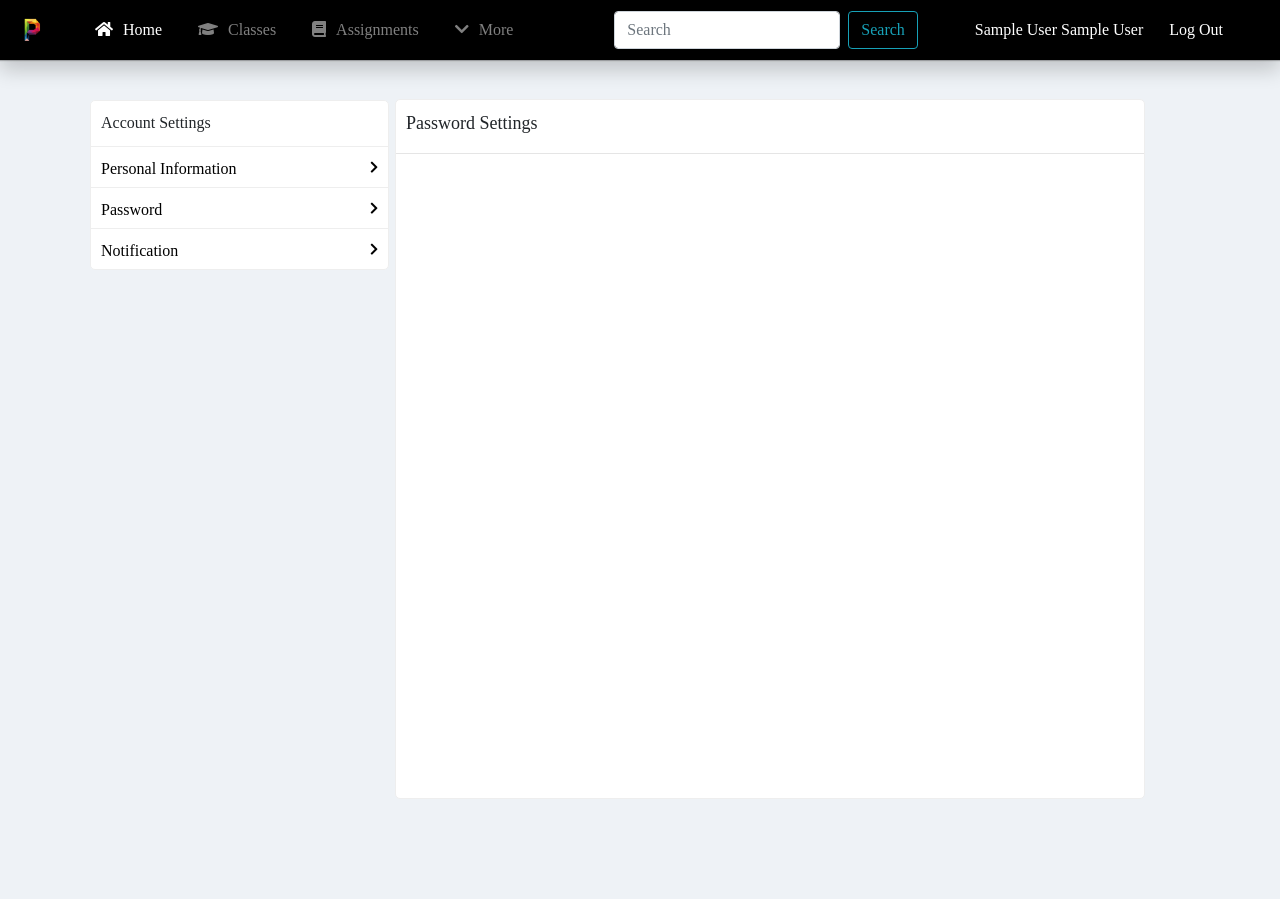
After one commit to SyeedHasan/TeachMe, a PHP site: page /password.php in a window 1280 px wide. The commit adds this page. Run offline with PHP 8.4, Linux system fonts and the light colour scheme; the visitor is signed in with stand-in values (Sample User, id 1); some libraries are stand-ins or nearby versions.

Commit message:
setting pages

```diff
--- a/assets/css/settings.css
+++ b/assets/css/settings.css
@@ -5,9 +5,10 @@
     height: 700px;
     background-color: white;
     margin-left: 395px;
-    margin-top: -49px;
+    margin-top: 39px; /* -49px if position not fixed */
     border: 1px;
     border-style: groove;
+    margin-bottom:100px;
     border-radius: 5px;
     overflow: hidden;
 }
@@ -110,6 +113,7 @@ div.country{
 .mainClass {
     border-collapse: collapse;
     width: 299px;
+    position: fixed;
     height: 50px;
     margin-left: 90px;
     margin-top: 40px;
--- a/dumb.html
+++ b/dumb.html
@@ -10,6 +10,10 @@
 
 <body>
 
+
+
+
+
 </body>
 
 </html>
--- /dev/null
+++ b/password.php
@@ -0,0 +1,47 @@
+<?php
+
+include "includes/header.php";
+
+?>
+
+
+<link rel="stylesheet" href="assets/css/settings.css">
+
+<div class="mainClass">
+    <ul class="contents">
+        <li class="link linkBorderA">
+            <p class="anchorTags">Account Settings</p>
+        </li>
+        <li class="link linkBorderA">
+            <a class="anchorTags" href="settings.php">Personal Information
+                <i class="fas fa-chevron-right"></i>
+            </a>
+        </li>
+        <li class="link linkBorderA">
+            <a class="anchorTags" href="#">Password
+                <i class="fas fa-chevron-right"></i>
+            </a>
+        </li>
+        <li class="link">
+            <a class="anchorTags" href="notification.php">Notification
+                <i class="fas fa-chevron-right"></i>
+            </a>
+        </li>
+</div>
+
+
+<div class="sClass">
+    <p class="mainHeading">Password Settings
+    <hr>
+
+</div>
+
+<script src="https://code.jquery.com/jquery-3.2.1.slim.min.js" integrity="sha384-KJ3o2DKtIkvYIK3UENzmM7KCkRr/rE9/Qpg6aAZGJwFDMVNA/GpGFF93hXpG5KkN"
+        crossorigin="anonymous"></script>
+    <script src="https://cdnjs.cloudflare.com/ajax/libs/popper.js/1.12.9/umd/popper.min.js" integrity="sha384-ApNbgh9B+Y1QKtv3Rn7W3mgPxhU9K/ScQsAP7hUibX39j7fakFPskvXusvfa0b4Q"
+        crossorigin="anonymous"></script>
+    <script src="https://maxcdn.bootstrapcdn.com/bootstrap/4.0.0/js/bootstrap.min.js" integrity="sha384-JZR6Spejh4U02d8jOt6vLEHfe/JQGiRRSQQxSfFWpi1MquVdAyjUar5+76PVCmYl"
+        crossorigin="anonymous"></script>
+</body>
+
+</html>
```
Also changed, not shown: other parts of assets/css/settings.css (+21 -19 lines), notification.php (added, +47 -0 lines), settings.php (+8 -8 lines).
